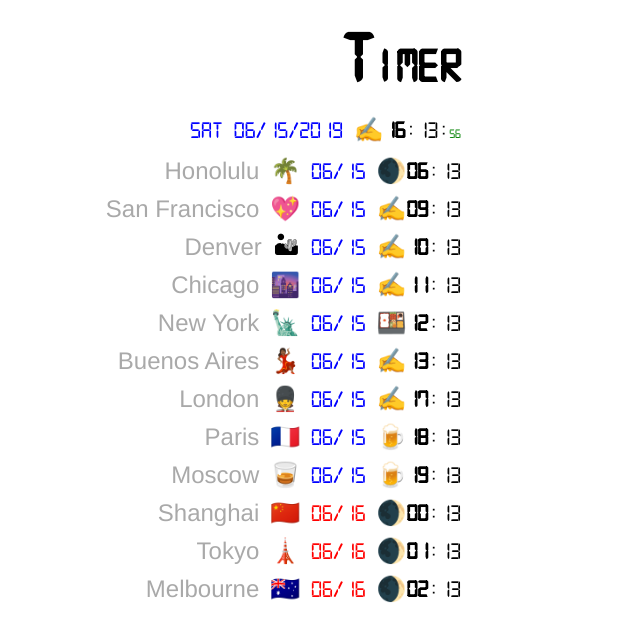
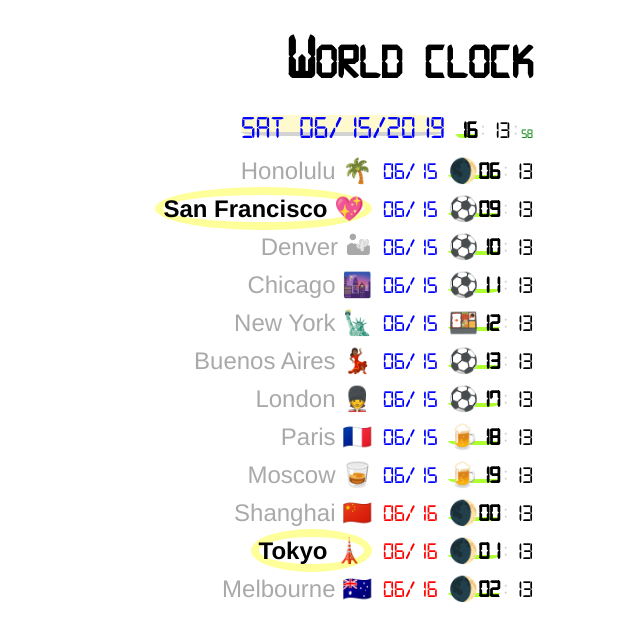
Before and after one commit to soominkimu/STQTimer, a React (Create React App) app: page / in a window 1280 px wide. Shown: the top 640 px of the page, without its empty margins (619-1259 px from the left). Built offline with nearby package versions, Linux system fonts and the light colour scheme.

Commit message:
Some CSS decorations

```diff
--- a/public/index.html
+++ b/public/index.html
@@ -19,7 +19,7 @@
       work correctly both with client-side routing and a non-root public URL.
       Learn how to configure a non-root public URL by running `npm run build`.
     -->
-    <title>Timer</title>
+    <title>World Clock</title>
   </head>
   <body>
     <noscript>You need to enable JavaScript to run this app.</noscript>
--- a/src/App.js
+++ b/src/App.js
@@ -27,8 +27,9 @@ function App() {
       '<span id="tm-sd" data-dw=' + d.getDay()          +
                       ' data-mo=' + lZ(d.getMonth()+1)  +
                       ' data-dd=' + lZ(d.getDate())     +
-                      ' data-dd=' + lZ(d.getFullYear()) + '></span> ' +
-      '<span id="tm-hr" data-hr=' + lZ(d.getHours())    + '></span>';
+                      ' data-yr=' + lZ(d.getFullYear()) + '></span> ' +
+      '<span id="tm-hr" data-dw=' + d.getDay()          +
+                      ' data-hr=' + lZ(d.getHours())    + '></span>';
     TZ.forEach( z => z.el.current.innerHTML = nowTZ(tzDate(z.tz)) );
   }
 
@@ -39,18 +40,20 @@ function App() {
 
   return (
     <div className="App">
-      <h1>Timer</h1>
+      <h1>World Clock</h1>
       <TDate
         onDate={ d => console.log("Daily job", d) }
         onHour={updateHour}
         onMinute={m => updateMinute(m)}
       />
       {TZ.map((z, i) => <li key={i}>
-          <span id="tm-ct">{z.ct}</span> <span role="img" aria-label="city">{z.cs}</span> <span ref={z.el} />
+          <span id="tm-ct" data-ct={z.ct} data-cs={z.cs} /> <span ref={z.el} />
           <span id="tm-co" /><span ref={z.em} id="tm-mm" />
         </li>)}
     </div>
   );
 }
 
+//  <span role="img" aria-label="city">{z.cs}</span>
+
 export default App;
--- a/src/App.scss
+++ b/src/App.scss
@@ -8,13 +8,13 @@ $digital-font: 'digital-7', 'Orbitron', sans-serif;
   font-family: $digital-font;
   font-size: 1.5rem;
   text-align: right;
-  margin-right: 200px;
+  margin-right: 10%;
   line-height: 1.5em;
 }
 
 h1 {
   &::first-letter {
-    font-size: 150%;
+    font-size: 130%;
   }
 }
 
@@ -31,7 +31,7 @@ li {
 
 #tm-ss {
   font-size: small;
-  color: green;
+  color: Green;
   &::after { content: attr(data-ss); }
 }
 
@@ -41,6 +41,8 @@ li {
 
 #tm-hr {
   font-weight: bold;
+  border-radius: 25%;
+  border-bottom: 4px solid GreenYellow;
   &::after { content: attr(data-hr); }
   &:hover {
     background: yellow;
@@ -62,21 +64,28 @@ li {
     &::before { content: '🥯'; }
     //background: magenta;
   }
-  &[data-hr='09'],
-  &[data-hr='10'],
-  &[data-hr='11'] {
-    &::before { content: '✍️'; }
-    //background: lightblue;
-  }
   &[data-hr='12'] {
     &::before { content: '🍱'; }
   }
+  &[data-hr='09'],
+  &[data-hr='10'],
+  &[data-hr='11'],
   &[data-hr='13'],
   &[data-hr='14'],
   &[data-hr='15'],
   &[data-hr='16'],
   &[data-hr='17'] {
-    &::before { content: '✍️'; }
+    &[data-dw='0'],
+    &[data-dw='6'] {
+      &::before { content: '⚽️'; }
+    }
+    &[data-dw='1'],
+    &[data-dw='2'],
+    &[data-dw='3'],
+    &[data-dw='4'],
+    &[data-dw='5'] {
+      &::before { content: '✍️'; }
+    }
     //background: skyblue;
   }
   &[data-hr='18'],
@@ -89,6 +98,9 @@ li {
 }
 
 #tm-dt {  // date
+  font-size: xx-large;
+  border-radius: 20%;
+  border-bottom: 4px solid LightGray;
   &::after {
     content: attr(data-mo) "/" attr(data-dd) "/" attr(data-yr);
   }
@@ -105,6 +117,7 @@ li {
     color: blue;
     &::before { content: "Sat "; }
   }
+  background: LemonChiffon;
 }
 
 #tm-sd {  // date short form: no year and dow
@@ -115,9 +128,26 @@ li {
   &[data-dw='6'] { color: blue; }
 }
 
+%text-emphasis {
+  font-weight: bold;
+  color: black;
+  border-radius: 50%;
+  border: 8px solid rgba(255,255,0,.4);
+}
+
 #tm-ct {  // city name
   font-family: Helvetica, sans-serif;
   color: DarkGray;
+  &::before {
+    content: attr(data-ct);
+  }
+  &::after {
+    content: ' ' attr(data-cs);
+  }
+  &[data-ct='Tokyo'],
+  &[data-ct='San Francisco'] {
+    @extend %text-emphasis;
+  }
 }
 
 @keyframes blink {
```
